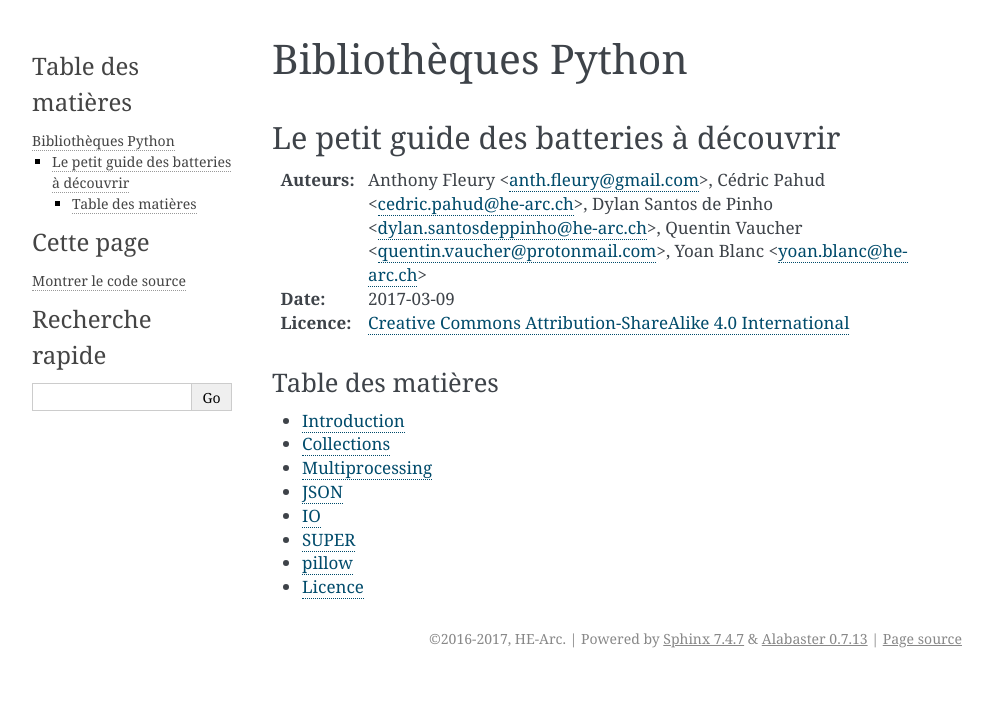
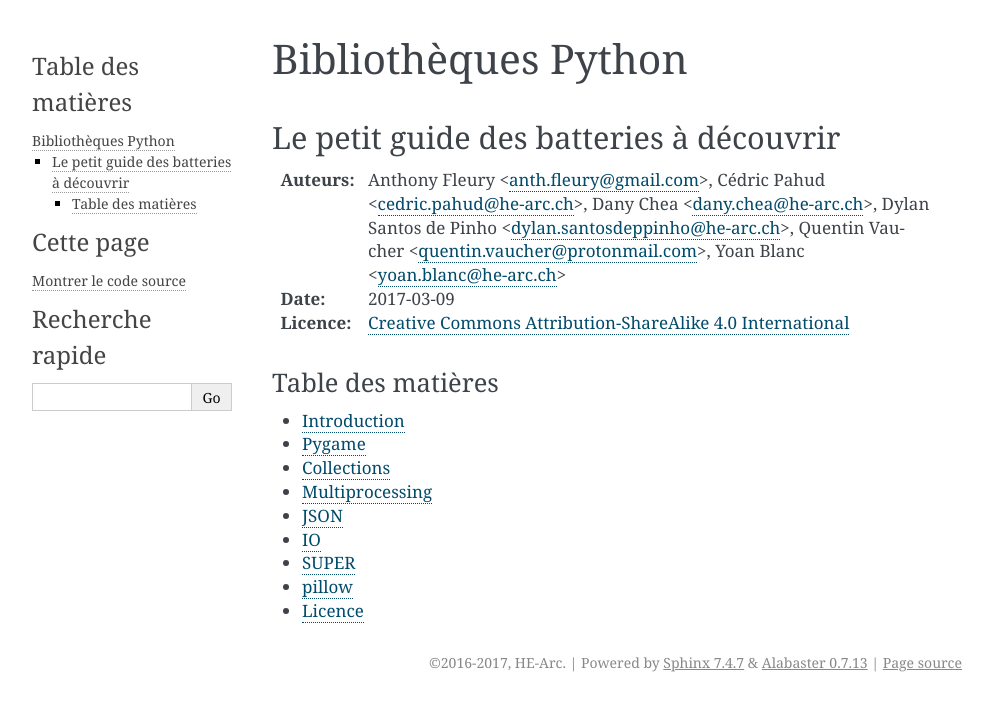
Before and after one commit to HE-Arc/livre-python, a Sphinx documentation site: the page built from source/index.rst, in a window 1280 px wide. Shown: the top 711 px of the page, without its empty margins (148-1141 px from the left). Built offline with Sphinx 7.4.7, drawn with Linux system fonts in a browser that asks for light colours.

Commit message:
Debut de pygame!
Signed-off-by: Dany Chea <dany.chea@he-arc.ch>

```diff
--- a/source/index.rst
+++ b/source/index.rst
@@ -9,6 +9,7 @@
 :Auteurs:
           Anthony Fleury <anth.fleury@gmail.com>,
           Cédric Pahud <cedric.pahud@he-arc.ch>,
+          Dany Chea <dany.chea@he-arc.ch>,
           Dylan Santos de Pinho <dylan.santosdeppinho@he-arc.ch>,
           Quentin Vaucher <quentin.vaucher@protonmail.com>,
           Yoan Blanc <yoan.blanc@he-arc.ch>
@@ -23,7 +24,7 @@ Table des matières
    :maxdepth: 1
 
    introduction.rst
-
+   pygame/index.rst
    collections/index.rst
    multiprocessing/index.rst
    json/index.rst
--- /dev/null
+++ b/source/pygame/index.rst
@@ -0,0 +1,4 @@
+Pygame
+======
+
+tout doux
```
